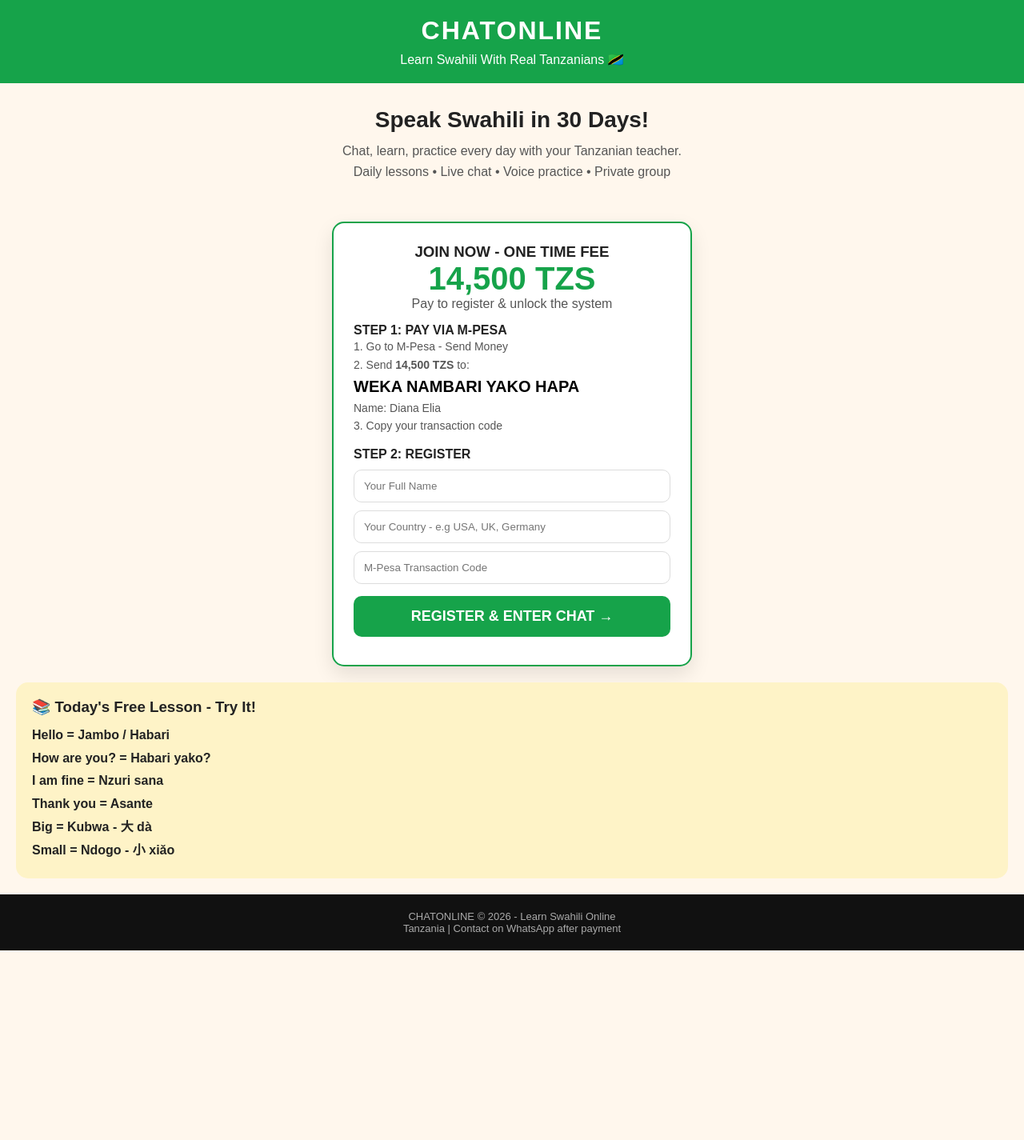
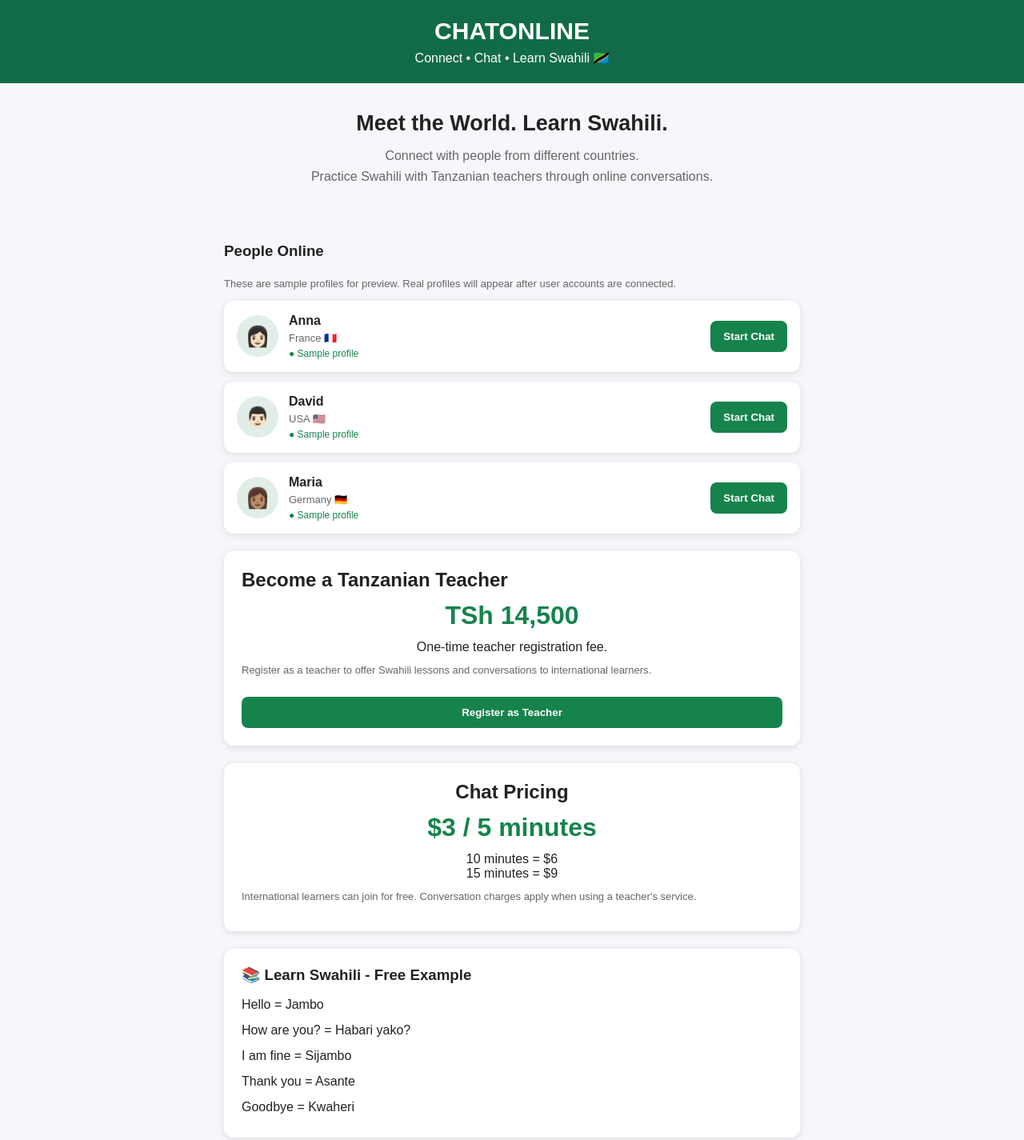
Before and after one commit to dianaelia120-create/Chattingonline-12, a plain HTML site: page index.html in a window 1280 px wide. Shown: the top 1425 px of the page at 80% size. Before the commit the page ends 1188 px from the top, so only its background shows below. Drawn offline with Linux system fonts and the light colour scheme.

Commit message:
Update index.html

```diff
--- a/index.html
+++ b/index.html
@@ -1,120 +1,186 @@
+
 <!DOCTYPE html>
 <html lang="en">
 <head>
 <meta charset="UTF-8">
 <meta name="viewport" content="width=device-width, initial-scale=1.0">
-<title>CHATONLINE - Learn Swahili Online | Chat With Tanzanians</title>
-<meta name="description" content="Learn Swahili Online. Chat with real Tanzanians. Pay 14,500 TZS to register and start speaking Swahili in 30 days.">
+<title>ChatOnline - Learn Swahili</title>
 <style>
-*{margin:0;padding:0;box-sizing:border-box;font-family:Arial,sans-serif}
-body{background:#fff7ed;color:#222}
-header{background:#16a34a;color:white;padding:20px;text-align:center}
-header h1{font-size:32px;letter-spacing:2px}
-header p{margin-top:8px}
-.hero{padding:30px 20px;text-align:center}
-.hero h2{font-size:28px;margin-bottom:10px}
-.hero p{color:#555;line-height:1.6}
-.price-box{background:white;border:2px solid #16a34a;border-radius:15px;max-width:450px;margin:20px auto;padding:25px;box-shadow:0 10px 25px rgba(0,0,0,0.1)}
-.price{font-size:40px;font-weight:bold;color:#16a34a}
-.btn{background:#16a34a;color:white;border:none;padding:15px;width:100%;border-radius:10px;font-size:18px;font-weight:bold;cursor:pointer;margin-top:15px}
-.btn2{background:#111;color:white}
-input{width:100%;padding:12px;margin-top:10px;border:1px solid #ddd;border-radius:10px}
-.lesson{background:#fef3c7;padding:20px;margin:20px;border-radius:15px}
-.chat-box{background:white;border:1px solid #ddd;border-radius:15px;max-width:500px;margin:20px auto;padding:15px}
-.msg{background:#dcfce7;padding:10px;border-radius:10px;margin:8px 0}
-.msg2{background:#f1f5f9;padding:10px;border-radius:10px;margin:8px 0}
-footer{background:#111;color:#aaa;text-align:center;padding:20px;font-size:13px}
+*{box-sizing:border-box;margin:0;padding:0}
+body{font-family:Arial,sans-serif;background:#f5f7fb;color:#222}
+header{background:#126b48;color:white;padding:22px;text-align:center}
+header h1{font-size:30px}
+header p{margin-top:7px}
+.hero{text-align:center;padding:35px 18px}
+.hero h2{font-size:27px;margin-bottom:12px}
+.hero p{color:#666;line-height:1.6}
+.container{max-width:750px;margin:auto;padding:15px}
+.section-title{margin:20px 0}
+.profile{background:white;padding:16px;border-radius:12px;margin-bottom:12px;display:flex;align-items:center;gap:13px;box-shadow:0 2px 8px #ddd}
+.avatar{width:52px;height:52px;border-radius:50%;background:#e1eee8;display:grid;place-items:center;font-size:25px}
+.info{flex:1}
+.info p{font-size:13px;color:#666;margin-top:5px}
+.online{color:#16834c;font-size:12px;margin-top:5px}
+button{border:0;border-radius:8px;padding:12px 16px;background:#16834c;color:white;font-weight:bold;cursor:pointer}
+button:hover{opacity:.9}
+.price-box,.lesson{background:white;padding:22px;border-radius:12px;margin:22px 0;box-shadow:0 2px 8px #ddd}
+.price{text-align:center;color:#16834c;font-size:32px;font-weight:bold;margin:12px}
+input,select{width:100%;padding:13px;margin:8px 0;border:1px solid #ccc;border-radius:8px}
+label{display:block;margin-top:12px;font-size:14px;font-weight:bold}
+.modal{display:none;position:fixed;inset:0;background:#0009;align-items:center;justify-content:center;padding:15px;overflow:auto}
+.modal-content{background:white;padding:23px;border-radius:14px;width:100%;max-width:430px;max-height:90vh;overflow:auto}
+.modal-content h2{margin-bottom:12px}
+.note{font-size:13px;color:#666;line-height:1.6;margin:10px 0}
+.close{background:#666;margin-top:10px;width:100%}
+.submit{width:100%;margin-top:12px}
+footer{background:#17251f;color:white;text-align:center;padding:22px;margin-top:30px;font-size:13px;line-height:1.8}
 </style>
 </head>
+
 <body>
 
 <header>
 <h1>CHATONLINE</h1>
-<p>Learn Swahili With Real Tanzanians 🇹🇿</p>
+<p>Connect • Chat • Learn Swahili 🇹🇿</p>
 </header>
 
-<div class="hero">
-<h2>Speak Swahili in 30 Days!</h2>
-<p>Chat, learn, practice every day with your Tanzanian teacher.<br>
-Daily lessons • Live chat • Voice practice • Private group</p>
+<section class="hero">
+<h2>Meet the World. Learn Swahili.</h2>
+<p>Connect with people from different countries.<br>
+Practice Swahili with Tanzanian teachers through online conversations.</p>
+</section>
+
+<main class="container">
+
+<h3 class="section-title">People Online</h3>
+<p class="note">These are sample profiles for preview. Real profiles will appear after user accounts are connected.</p>
+
+<div class="profile">
+<div class="avatar">👩🏻</div>
+<div class="info">
+<strong>Anna</strong>
+<p>France 🇫🇷</p>
+<div class="online">● Sample profile</div>
+</div>
+<button onclick="openTeacher()">Start Chat</button>
+</div>
+
+<div class="profile">
+<div class="avatar">👨🏻</div>
+<div class="info">
+<strong>David</strong>
+<p>USA 🇺🇸</p>
+<div class="online">● Sample profile</div>
+</div>
+<button onclick="openTeacher()">Start Chat</button>
+</div>
+
+<div class="profile">
+<div class="avatar">👩🏽</div>
+<div class="info">
+<strong>Maria</strong>
+<p>Germany 🇩🇪</p>
+<div class="online">● Sample profile</div>
+</div>
+<button onclick="openTeacher()">Start Chat</button>
 </div>
 
 <div class="price-box">
-<h3 style="text-align:center">JOIN NOW - ONE TIME FEE</h3>
-<div class="price" style="text-align:center">14,500 TZS</div>
-<p style="text-align:center;color:#555">Pay to register & unlock the system</p>
+<h2>Become a Tanzanian Teacher</h2>
+<div class="price">TSh 14,500</div>
+<p style="text-align:center">One-time teacher registration fee.</p>
+<p class="note">Register as a teacher to offer Swahili lessons and conversations to international learners.</p>
+<button class="submit" onclick="openTeacher()">Register as Teacher</button>
+</div>
 
-<h4 style="margin-top:15px">STEP 1: PAY VIA M-PESA</h4>
-<p style="font-size:14px;color:#555;line-height:1.6">
-1. Go to M-Pesa - Send Money<br>
-2. Send <b>14,500 TZS</b> to:<br>
-<b style="font-size:20px;color:#000">WEKA NAMBARI YAKO HAPA</b><br>
-Name: Diana Elia<br>
-3. Copy your transaction code
-</p>
-
-<h4 style="margin-top:15px">STEP 2: REGISTER</h4>
-<input type="text" id="name" placeholder="Your Full Name">
-<input type="text" id="country" placeholder="Your Country - e.g USA, UK, Germany">
-<input type="text" id="code" placeholder="M-Pesa Transaction Code">
-<button class="btn" onclick="register()">REGISTER & ENTER CHAT →</button>
-<p id="msg" style="text-align:center;margin-top:10px;color:green;font-weight:bold"></p>
+<div class="price-box">
+<h2 style="text-align:center">Chat Pricing</h2>
+<div class="price">$3 / 5 minutes</div>
+<p style="text-align:center">10 minutes = $6</p>
+<p style="text-align:center">15 minutes = $9</p>
+<p class="note">International learners can join for free. Conversation charges apply when using a teacher's service.</p>
 </div>
 
 <div class="lesson">
-<h3>📚 Today's Free Lesson - Try It!</h3>
-<p style="margin-top:10px;line-height:1.8">
-<b>Hello = Jambo / Habari</b><br>
-<b>How are you? = Habari yako?</b><br>
-<b>I am fine = Nzuri sana</b><br>
-<b>Thank you = Asante</b><br>
-<b>Big = Kubwa - 大 dà</b><br>
-<b>Small = Ndogo - 小 xiǎo</b>
+<h3>📚 Learn Swahili - Free Example</h3>
+<p style="line-height:2;margin-top:10px">
+Hello = Jambo<br>
+How are you? = Habari yako?<br>
+I am fine = Sijambo<br>
+Thank you = Asante<br>
+Goodbye = Kwaheri
 </p>
 </div>
 
-<div class="chat-box" id="chatSection" style="display:none">
-<h3>💬 CHATONLINE - Live Chat</h3>
-<div id="chatArea">
-<div class="msg"><b>Teacher Diana:</b> Hello! Welcome to CHATONLINE ❤️ What is your name?</div>
+</main>
+
+<div class="modal" id="teacherModal">
+<div class="modal-content">
+<h2>Teacher Registration</h2>
+<p class="note">Registration fee: TSh 14,500 (one time).</p>
+
+<form id="teacherForm">
+<label>Full Name</label>
+<input id="name" required placeholder="Enter your full name">
+
+<label>Email Address</label>
+<input id="email" type="email" required placeholder="Enter your email">
+
+<label>Phone Number</label>
+<input id="phone" required placeholder="Your phone number">
+
+<label>Payment Network</label>
+<select id="network" required>
+<option value="">Select network</option>
+<option>Tigo Pesa</option>
+<option>M-Pesa</option>
+<option>Airtel Money</option>
+<option>HaloPesa</option>
+<option>Mixx by Yas</option>
+<option>TTCL Pesa</option>
+</select>
+
+<p class="note">
+Send TSh 14,500 to the Tigo Pesa number below. For payments through other networks, payment collection arrangements must first be confirmed.
+</p>
+
+<div style="background:#e8f5ed;padding:15px;border-radius:9px;text-align:center">
+<strong>Tigo Pesa payment number</strong>
+<h2 style="margin:8px 0">0672 902 982</h2>
+<strong>Account name: Diana Elia</strong>
 </div>
-<input type="text" id="chatInput" placeholder="Type in English or Swahili...">
-<button class="btn btn2" onclick="sendChat()">Send Message</button>
-<p style="font-size:12px;color:#777;margin-top:10px">Teacher will reply soon. Practice every day!</p>
+
+<label>Transaction ID</label>
+<input id="transaction" required placeholder="Enter payment transaction ID">
+
+<button class="submit" type="submit">Submit Registration</button>
+</form>
+
+<p id="status" class="note"></p>
+<button class="close" onclick="closeTeacher()">Close</button>
+</div>
 </div>
 
 <footer>
-CHATONLINE © 2026 - Learn Swahili Online<br>
-Tanzania | Contact on WhatsApp after payment
+<strong>CHATONLINE © 2026</strong><br>
+Learn Swahili with Tanzanian Teachers 🇹🇿<br>
+International learners join for free.
 </footer>
 
 <script>
-function register(){
-  let n = document.getElementById('name').value;
-  let c = document.getElementById('code').value;
-  if(n==="" || c===""){
-    alert("Please enter your name and M-Pesa code");
-    return;
-  }
-  document.getElementById('msg').innerText = "Welcome " + n + "! Your registration is received. Chat is now unlocked!";
-  document.getElementById('chatSection').style.display = "block";
-  document.getElementById('chatSection').scrollIntoView();
+function openTeacher(){
+document.getElementById("teacherModal").style.display="flex";
 }
-function sendChat(){
-  let t = document.getElementById('chatInput').value;
-  if(t==="") return;
-  let div = document.createElement('div');
-  div.className = 'msg2';
-  div.innerHTML = "<b>You:</b> " + t;
-  document.getElementById('chatArea').appendChild(div);
-  document.getElementById('chatInput').value = "";
-  setTimeout(()=>{
-    let r = document.createElement('div');
-    r.className = 'msg';
-    r.innerHTML = "<b>Teacher Diana:</b> Good! In Swahili we say... Keep practicing! Send me a voice note too.";
-    document.getElementById('chatArea').appendChild(r);
-  }, 1000);
+function closeTeacher(){
+document.getElementById("teacherModal").style.display="none";
 }
+
+document.getElementById("teacherForm").addEventListener("submit",function(e){
+e.preventDefault();
+document.getElementById("status").textContent=
+"Your registration details have been entered in this preview. Payment and account activation are not yet connected. Please wait for payment verification.";
+});
 </script>
+
 </body>
-</html>
+  </html>
```
